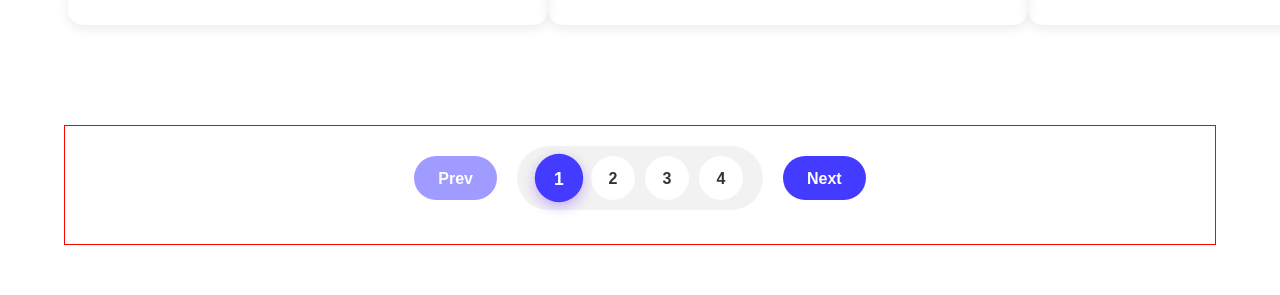
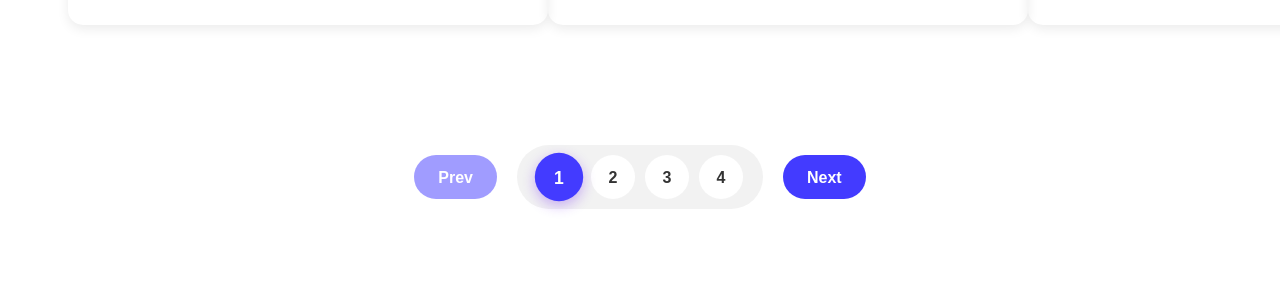
Before and after one commit to Sunday615/Homepage, a Vue app: page /page/1 in a window 1280 px wide. Shown: the part 3280-3575 px from the top of the page. Built offline with nearby package versions, Linux system fonts and the light colour scheme.

Commit message:
modify delete border red

```diff
--- a/src/Views/Blog/gridblog_column/gridblogtheme1.vue
+++ b/src/Views/Blog/gridblog_column/gridblogtheme1.vue
@@ -409,7 +409,7 @@ import Blogpagination from '../../../components/pagination/blogpagination.vue';
 .pagination_gridblog{
     width: 100%;
     margin-top: 100px;
-    border: 1px solid red;
+
     height: 120px;
 
 
--- a/src/Views/Blog/gridblog_column/gridblogtheme2.vue
+++ b/src/Views/Blog/gridblog_column/gridblogtheme2.vue
@@ -410,7 +410,7 @@ import blogpagination from '../../../components/pagination/blogpagination.vue';
 .pagination_gridblog {
     width: 100%;
     margin-top: 100px;
-    border: 1px solid red;
+
     height: 120px;
 
 
--- a/src/Views/Blog/gridblog_column/gridblogtheme3.vue
+++ b/src/Views/Blog/gridblog_column/gridblogtheme3.vue
@@ -406,7 +406,7 @@ import blogpagination from '../../../components/pagination/blogpagination.vue';
 .pagination_gridblog{
     width: 100%;
     margin-top: 100px;
-    border: 1px solid red;
+
     height: 120px;
 
 
--- a/src/Views/Blog/gridblog_column/gridblogtheme4.vue
+++ b/src/Views/Blog/gridblog_column/gridblogtheme4.vue
@@ -114,7 +114,7 @@ import blogpagination from '../../../components/pagination/blogpagination.vue';
 .pagination_gridblog {
     width: 100%;
     margin-top: 100px;
-    border: 1px solid red;
+
     height: 120px;
 
 
```
